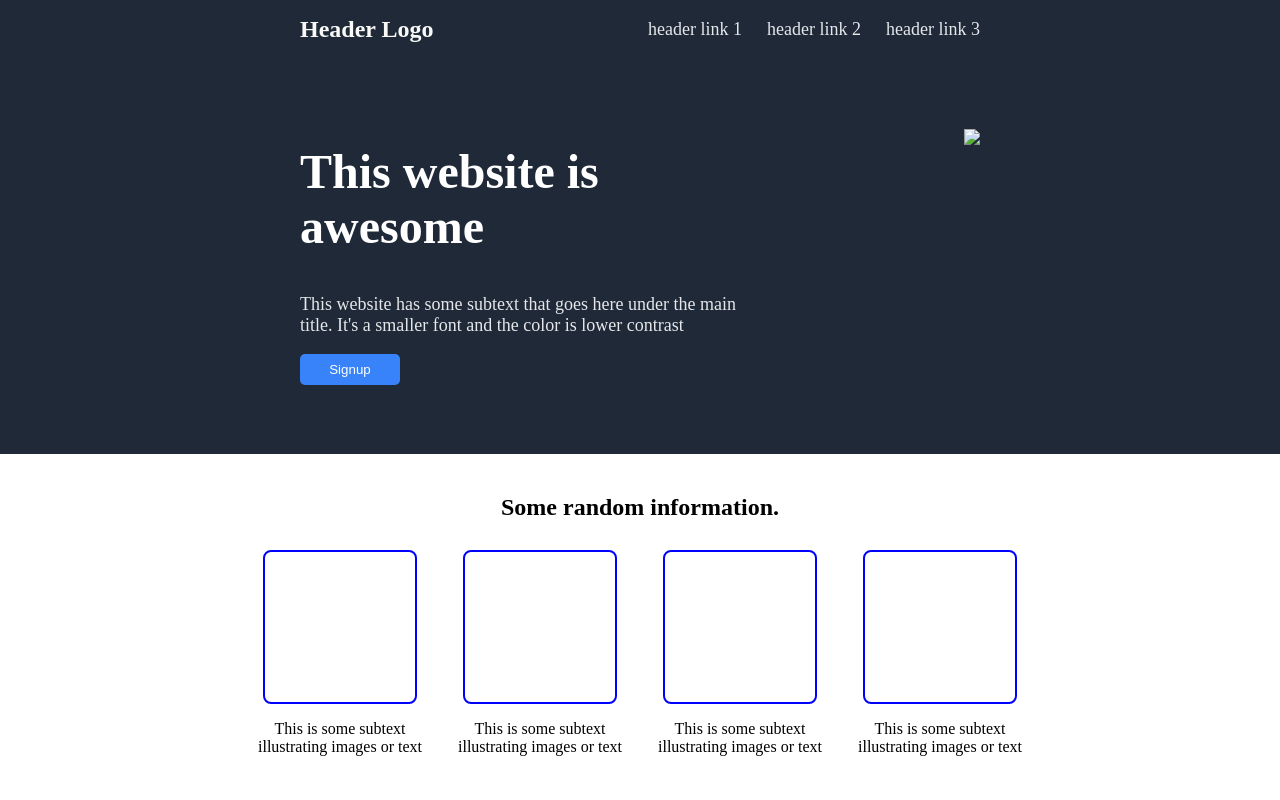
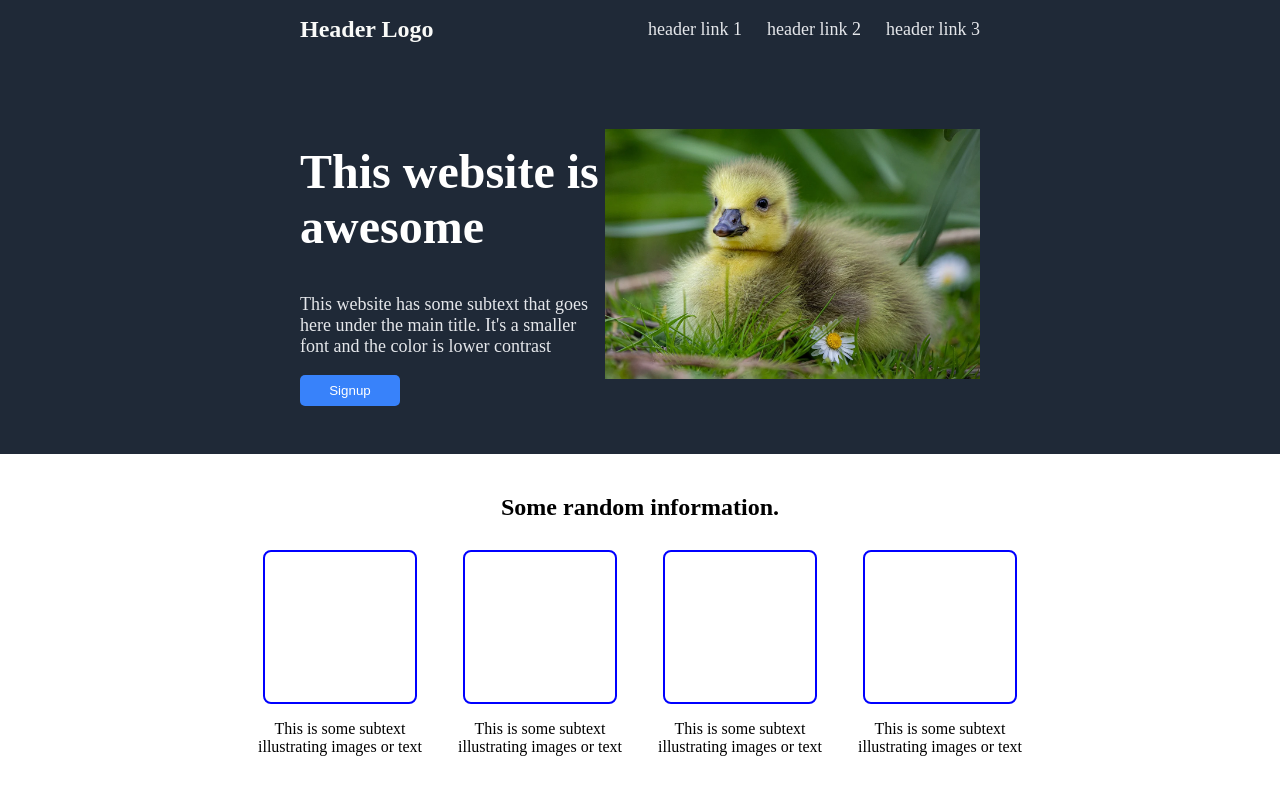
Before and after one commit to Braxton355/Landing-Page-Practice, a plain HTML site: page index.html in a window 1280 px wide. Shown: the top 800 px of the page. Drawn offline with Linux system fonts and the light colour scheme; the site is published under a folder, as on GitHub Pages, so addresses that start at the root find nothing.

Commit message:
Fixed image loading issue

```diff
--- a/index.html
+++ b/index.html
@@ -20,7 +20,7 @@
         <p class="secondary-text">This website has some subtext that goes here under the main title. It's a smaller font and the color is lower contrast</p>
         <button>Signup</button>
         </div>
-        <img src="/images/Duck.webp">
+        <img src="./images/Duck.webp">
     </section>
     <section class="section-2">
         <h2>Some random information.</h2>
```
